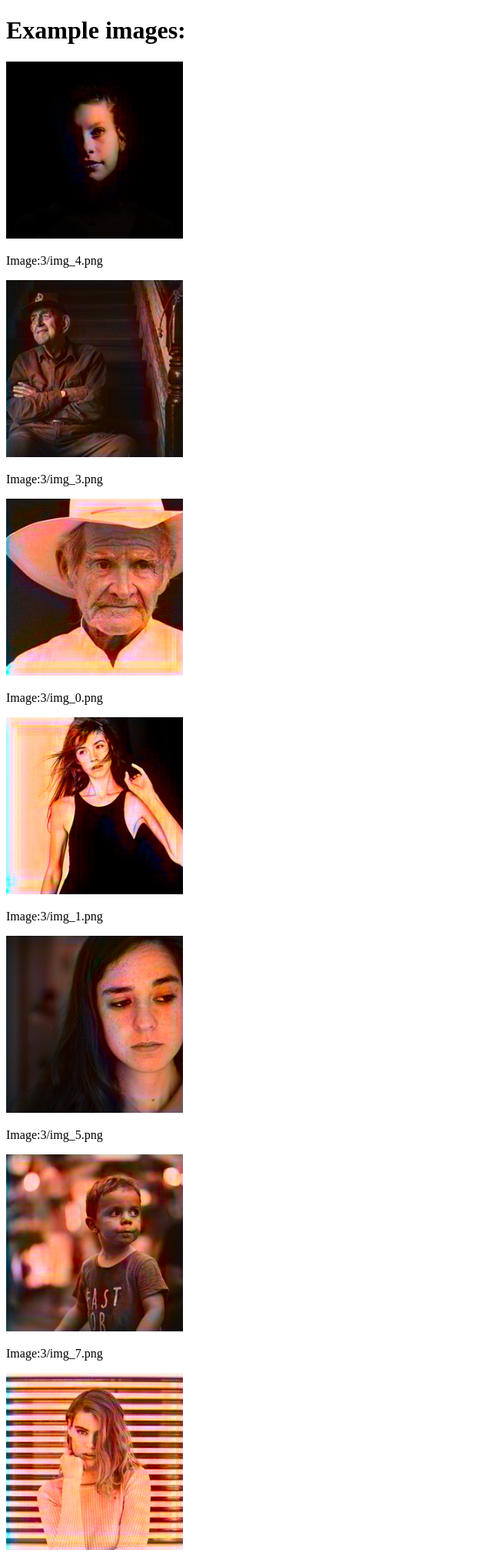
After one commit to CRTeaching/KeepingUpAppearances, a Flask app: page /showcase/ in a window 1280 px wide. The commit adds this page. Shown: the top 2018 px of the page at 77% size, without its empty margins (0-640 px from the left). Run offline with Flask 2, Linux system fonts and the light colour scheme.

Commit message:
Created the first api function - image showcase.

```diff
--- /dev/null
+++ b/api.py
@@ -0,0 +1,43 @@
+### THIS WILL BE THE UNDERLYING API.
+from flask import Flask, render_template, url_for
+import os
+
+app = Flask(__name__)
+
+@app.route('/')
+def index():
+    return render_template("index.html")
+
+@app.route('/showcase/')
+def show_images():
+    images = []
+    # Load in all the images.
+    folders = os.listdir('static/Example Results/')
+    for folder in folders:
+        for image in os.listdir('static/Example Results/'+folder):
+            images.append(folder+"/"+image)
+    #print(images)
+    return render_template("show_images.html", images=images)
+
+@app.route('/colorize/')
+def colorize_images(folder = "Test/", model_name='new_model'):
+    from utils import save_the_images, loadModel, prepare_accuracy_visualisation_images
+    # Firstly, load in the model from previous training sessions
+    model = loadModel(model_name)
+    # Secondly, load in images to colorise (they only have the lightness channel)
+    color_me = []
+    color_me = prepare_accuracy_visualisation_images(color_me, folder)
+
+    # Thirdly, Colorize the loaded images
+    output = model.predict(color_me)
+    output = output * 128 # Turn the -1 to 1 values into proper Lab values.
+
+    # Finally, Save the colorized images
+    save_the_images(output, color_me)
+    return "It worked!"
+#@app.route('/img/<path:filename>')
+#def send_file(filename):
+    #return send_from_directory(filename)
+
+if __name__ == "__main__":
+    app.run(debug=True)
--- /dev/null
+++ b/static/css/stylesheet.css
@@ -0,0 +1,3 @@
+.imgContainer {
+    float: top;
+}
--- a/templates/base.html
+++ b/templates/base.html
@@ -3,7 +3,7 @@
 <head>
     <meta charset="UTF-8">
     <meta name="viewport" content="width=device-width, initial-scale=1.0">
-    <link rel="stylesheet" type="text/css" href="../static/css/stylesheet.css">
+    <link rel="stylesheet" type="text/css" href="{{ url_for('static', filename='/css/stylesheet.css')}}">
 	{% block head %} {% endblock %}
 </head>
 
--- /dev/null
+++ b/templates/show_images.html
@@ -0,0 +1,19 @@
+{% extends 'base.html' %}
+
+{% block head %}
+<title>Showcase images</title>
+{% endblock %}
+
+{% block body %}
+<h1>Example images:</h1>
+
+<div>
+{% for image in images %}
+<div class="imgContainer">
+<!--<img src="Example Results/{{image}}" alt="{{image}}" height="230px" width="230px"></img> -->
+<img src="../static/Example Results/{{image}}" alt="{{image}}" height="230px" width="230px"></img>
+<p>Image:{{image}}</p>
+</div>
+{% endfor %}
+</div>
+{% endblock %}
```
